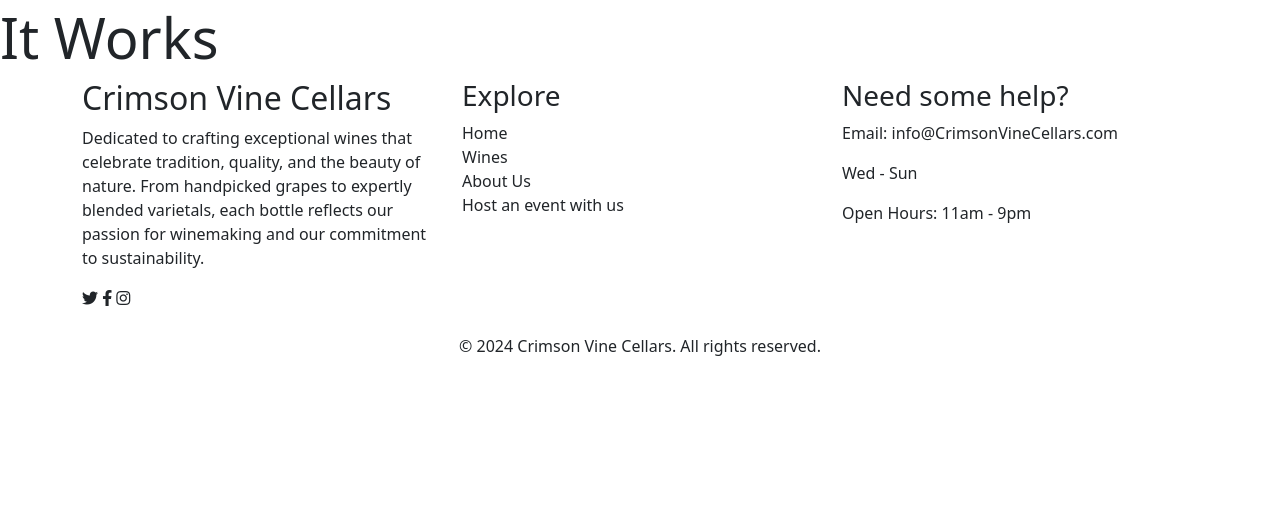
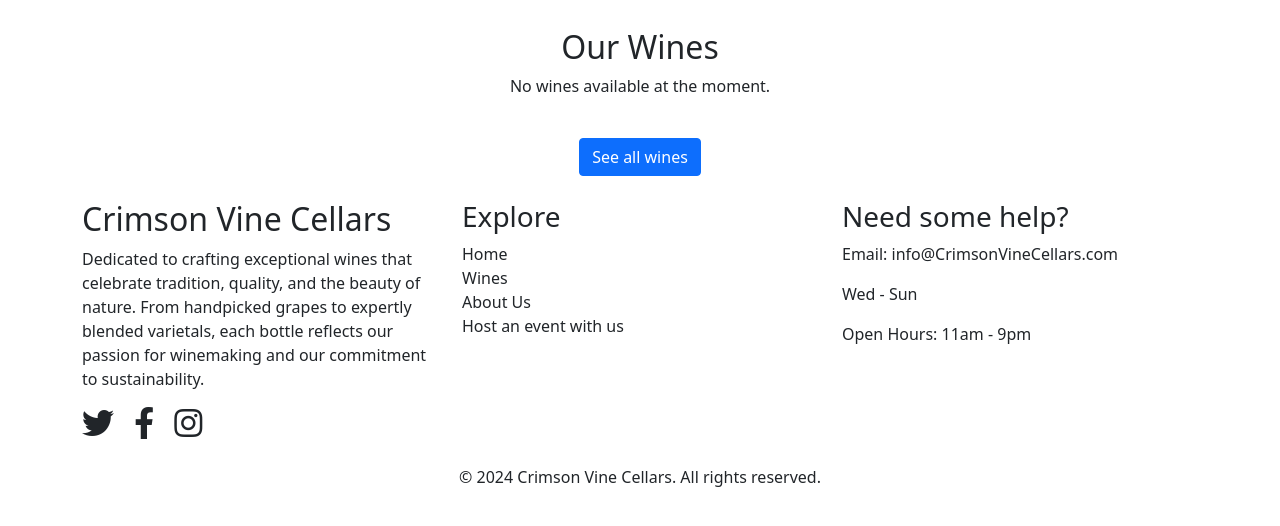
Before and after one commit to jordie-13/Crimson_Vine_Cellars, a Django app: page / in a window 1280 px wide. Shown: the part 52-578 px from the top of the page. Run offline with Django 5.2, Linux system fonts and the light colour scheme; some libraries are stand-ins or nearby versions.

Commit message:
Create initial wine carousel for index template

```diff
--- a/home/templates/home/index.html
+++ b/home/templates/home/index.html
@@ -2,6 +2,76 @@
 {% load static %}
 
 {% block content %}
-<!-- homepage.html content starts here -->
-    <h1 class="display-4 text-sucess">It Works</h1>
+    <!-- Display wines for all users -->
+    <div class="container mt-4 mb-4">
+        <div class="text-center">
+            <h2>Our Wines</h2>
+        </div>
+        <div id="wineCarousel" class="carousel slide" data-bs-ride="carousel">
+            <!-- Left arrow -->
+            <button class="carousel-control-prev" type="button" data-bs-target="#wineCarousel" data-bs-slide="prev">
+                <span class="carousel-control-prev-icon" aria-hidden="true"></span>
+                <span class="visually-hidden">Previous</span>
+            </button>
+
+            <!-- Wine carousel -->
+            <div class="carousel-inner">
+                {% if not wine_list %}
+                    <p class="text-center">No wines available at the moment.</p>
+                {% endif %}
+
+                {% for wine in wine_list %}
+                <div class="carousel-item {% if forloop.first %}active{% endif %}">
+                    <div class="row justify-content-center">
+                        {% for bottle in wine.bottle_list %}
+                        <div class="col-12 col-md-3 mb-4">
+                            <div class="card">
+                                <a href="{% url 'wine_detail' wine.slug %}" class="text-decoration-none">
+                                    <div class="card-body text-center">
+                                        <!-- Display wine rating -->
+                                        <div>
+                                            {% if wine.average_rating is None %}
+                                                <p>No ratings</p>
+                                            {% else %}
+                                                <p><i class="fas fa-star"></i> {{ wine.average_rating }}</p>
+                                            {% endif %}
+                                        </div>
+
+                                        <!-- Wine bottle image -->
+                                        <div class="mt-2 mb-2">
+                                            {% if wine.bottle_image.url == 'https://res.cloudinary.com/dmnnucsdm/image/upload/placeholder' %}
+                                                <img class="img-fluid" src="{% static 'images/wine_default.jpg' %}" alt="Wine bottle" style="max-width: 100px;">
+                                            {% else %}
+                                                <img class="img-fluid" src="{{ wine.bottle_image.url }}" alt="{{ wine.title }}" style="max-width: 100px;">
+                                            {% endif %}
+                                        </div>
+
+                                        <!-- Wine details -->
+                                        <div>
+                                            <p class="mb-1">{{ wine.title }}</p>
+                                            <p class="text-muted mb-0">- {{ wine.winery }}</p>
+                                        </div>
+                                    </div>
+                                </a>
+                            </div>
+                        </div>
+                        {% endfor %}
+                    </div>
+                </div>
+                {% endfor %}
+            </div>
+
+            <!-- Right arrow -->
+            <button class="carousel-control-next" type="button" data-bs-target="#wineCarousel" data-bs-slide="next">
+                <span class="carousel-control-next-icon" aria-hidden="true"></span>
+                <span class="visually-hidden">Next</span>
+            </button>
+        </div>
+
+        <!-- See all wines button -->
+        <div class="text-center mt-4">
+            <a href="{{ home }}" class="btn btn-primary">See all wines</a>
+        </div>
+    </div>
+
 {% endblock %}
--- a/templates/base.html
+++ b/templates/base.html
@@ -79,7 +79,7 @@
                     </li>
                     <li class="nav-item">
                         <a class="nav-link {% if request.path == home_url %}active{% endif %}" href="{{ home_url }}">
-                            <i class="fas fa-book"></i> <!-- Book icon -->
+                            <i class="fas fa-shopping-basket"></i> <!-- Basket icon -->
                         </a>
                     </li>
                     <li class="nav-item">
@@ -136,9 +136,9 @@
                         and our commitment to sustainability.
                     </p>
                     <div class="social-links">
-                        <a href="https://x.com/" class="social-link text-reset text-decoration-none" aria-label="Go to twitter page"><i class="fab fa-twitter"></i></a>
-                        <a href="https://facebook.com/" class="social-link text-reset text-decoration-none" aria-label="Go to facebook page"><i class="fab fa-facebook-f"></i></a>
-                        <a href="https://instagram.com/" class="social-link text-reset text-decoration-none" aria-label="Go to instagram page"><i class="fab fa-instagram"></i></a>
+                        <a href="https://x.com/" class="social-link text-reset text-decoration-none" aria-label="Go to twitter page"><i class="fab fa-twitter me-3 fa-2x"></i></a>
+                        <a href="https://facebook.com/" class="social-link text-reset text-decoration-none" aria-label="Go to facebook page"><i class="fab fa-facebook-f me-3 fa-2x"></i></a>
+                        <a href="https://instagram.com/" class="social-link text-reset text-decoration-none" aria-label="Go to instagram page"><i class="fab fa-instagram fa-2x"></i></a>
                     </div>
                 </div>
 
```
